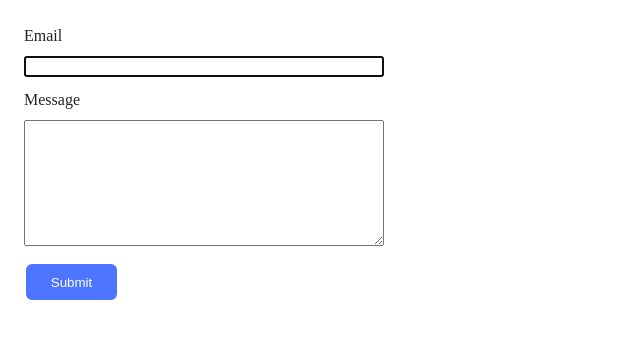
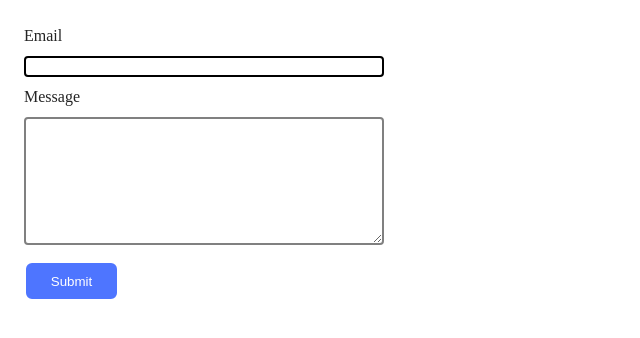
Before and after one commit to andriishmorhan/js-hw-09-new, a website built with Vite: page src/2-form.html in a window 1280 px wide. Shown: the whole page, without its empty margins (0-640 px from the left). Built offline with nearby package versions, Linux system fonts and the light colour scheme.

Commit message:
css for task two done

```diff
--- a/src/css/form.css
+++ b/src/css/form.css
@@ -8,14 +8,13 @@
   display: flex;
   flex-direction: column;
   width: 360px;
-  height: 40px;
   gap: 8px;
   font-family: Montserrat;
   font-weight: 400;
   font-size: 16px;
   line-height: 24px;
   letter-spacing: 4%;
-  padding-bottom: 24px;
+  margin-bottom: 8px;
 }
 
 .label-message {
@@ -46,3 +45,14 @@
 .btn-form:hover {
   background-color: #6c8cff;
 }
+.feedback-form input:focus,
+.feedback-form textarea:focus {
+  outline: none;
+  border: 2px solid #000000;
+}
+
+.feedback-form input,
+.feedback-form textarea {
+  border: 2px solid #808080;
+  border-radius: 4px;
+}
```
